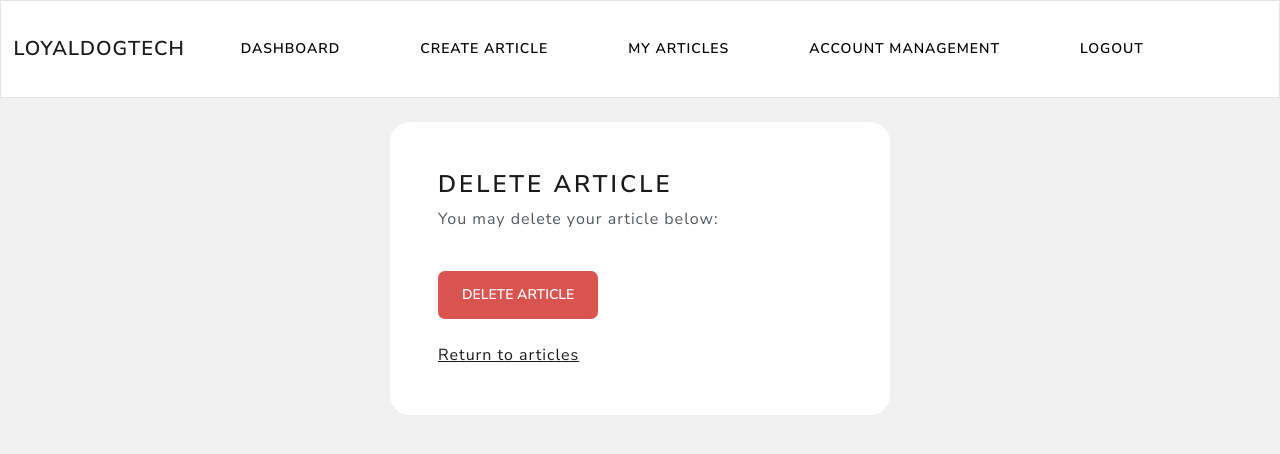
After one commit to loyaldogtech/django_python_sub_platform, a Django app: template subplatform/software_engineer/templates/software_engineer/delete-article.html in a window 1280 px wide. The commit adds this page. Shown: the top 454 px of the page. Run offline with Django 3.2, Linux system fonts and the light colour scheme; the template is opened without the code that fills it, so the values that code supplies are empty.

Commit message:
Delete an article

```diff
--- a/subplatform/software_engineer/templates/software_engineer/create-article.html
+++ b/subplatform/software_engineer/templates/software_engineer/create-article.html
@@ -21,12 +21,14 @@
         <form method="POST" autocomplete="off">
             {% csrf_token %}
             {{ CreateArticleForm|crispy }}
-            <input type="submit" value="Create Article" class="btn btn-info" />
+            <button type="submit" class="btn btn-info" style="border-radius: 7px;">Create Article</button>
         </form>
     </div>
     <br>
 
     {% endblock %}
+
+
 </body>
 
 
--- /dev/null
+++ b/subplatform/software_engineer/templates/software_engineer/delete-article.html
@@ -0,0 +1,43 @@
+{% extends 'software_engineer/navbar.html' %}
+{% block content %}
+
+
+<!DOCTYPE html>
+<html lang="en">
+
+<head>
+    <meta charset="UTF-8">
+    <meta name="viewport" content="width=device-width, initial-scale=1.0">
+    <title>create-article</title>
+</head>
+
+<body>
+    <br>
+    <div class="container bg-white shadow-md p-5 form-layout">
+        <h3>Delete Article</h3>
+        <p>You may delete your article below:</p>
+
+        <br>
+
+        <form method="POST" autocomplete="off">
+
+            {% csrf_token %}
+
+            <button type="submit" class="btn btn-danger" style="border-radius: 7px;">Delete Article</button>
+
+        </form>
+
+        <br>
+
+        <a href="{% url 'my-articles' %}">Return to articles</a>
+
+    </div>
+
+    <br>
+
+    {% endblock %}
+
+</body>
+
+
+</html>
--- a/subplatform/software_engineer/urls.py
+++ b/subplatform/software_engineer/urls.py
@@ -8,4 +8,5 @@ urlpatterns = [
     path('create-article', views.create_article, name='create-article'),
     path('my-articles', views.my_articles, name='my-articles'),
     path('update-article/<str:pk>', views.update_article, name='update-article'),
+    path('delete-article/<str:pk>', views.delete_article, name='delete-article'),
 ]
--- a/subplatform/static/CSS/styles.css
+++ b/subplatform/static/CSS/styles.css
@@ -6,3 +6,7 @@ body {
     width: 500px;
     border-radius: 20px;
 }
+
+.btn {
+    border-radius: 20px;
+}
```
Also changed, not shown: subplatform/software_engineer/templates/software_engineer/my-articles.html (+11 -3 lines), subplatform/software_engineer/views.py (+13 -0 lines), subplatform/db.sqlite3.
